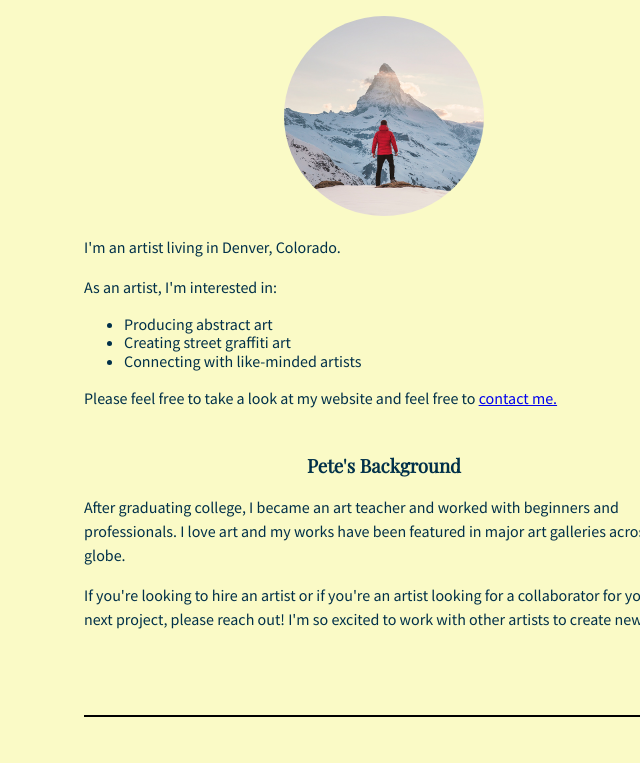
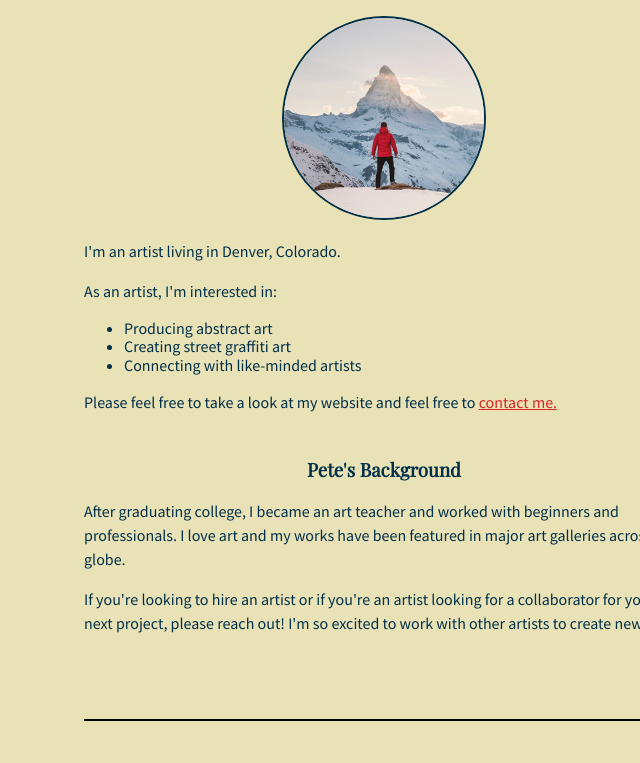
Before and after one commit to el-cervez0/good-luck-petey-boy, a plain HTML site: page index.html in a window 1280 px wide. Shown: the part 300-1063 px from the top of the page, without its empty margins (256-896 px from the left). Drawn offline with nearby package versions, Linux system fonts and the light colour scheme.

Commit message:
fine tuning to meet requirements

```diff
--- a/style.css
+++ b/style.css
@@ -5,7 +5,7 @@ body {
   color: #003049;
   font-family: "Source Sans Pro", Tahoma, Geneva, Verdana, sans-serif;
   padding: 40px;
-  background-color: #FAFAC6;
+  background-color: #eae2b7;
 }
 
 /* Set the font family for any h1, h2, or h3 heading */
@@ -68,8 +68,12 @@ nav ul li a {
   text-decoration: none;
 }
 
+a { color: #d62828; }
+a:hover { color: #f77f00; }
+
 .image-circle {
-  border-radius: 90%;
+  border-radius: 50%;
+  border: 2px solid #003049;
 }
 
 .content {
```
